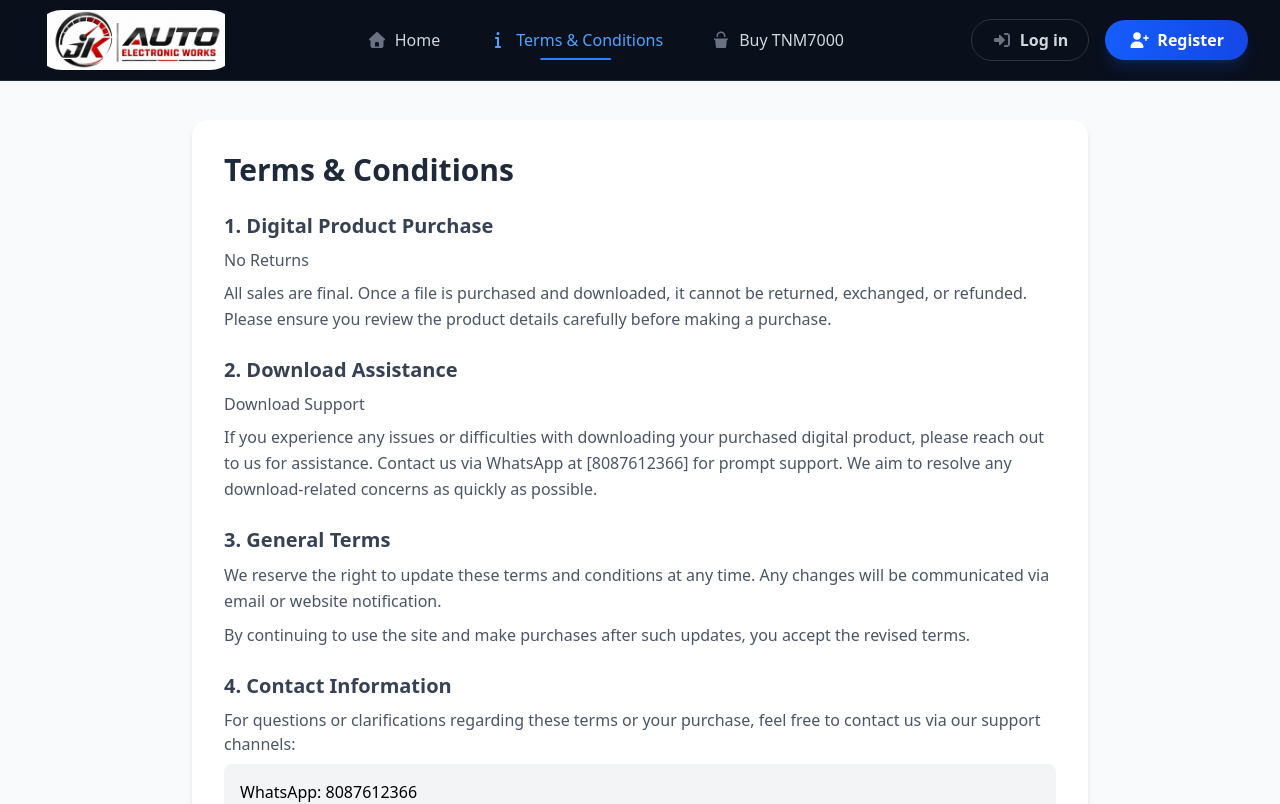
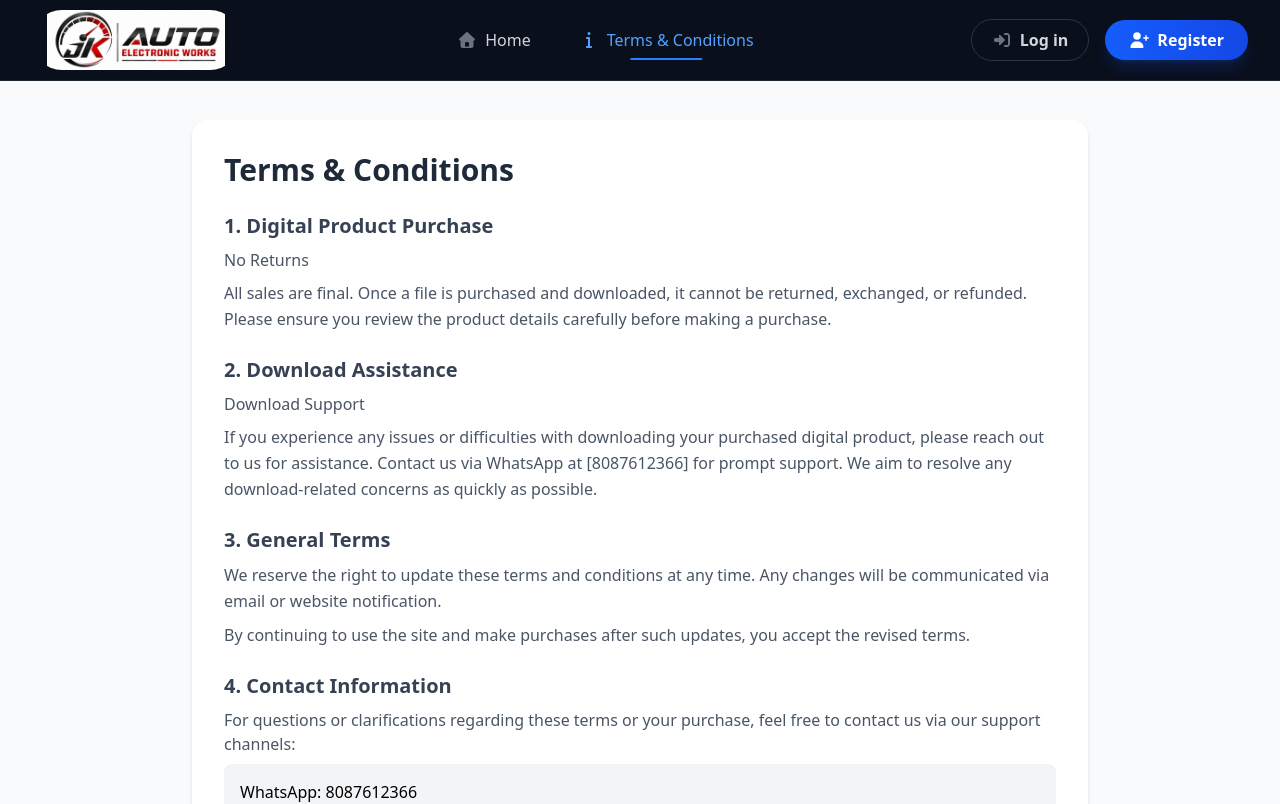
Before and after one commit to deveshwadibhasme/jk-automobile, a React (Vite) app in the folder client/: page /terms in a window 1280 px wide. Shown: the top 804 px of the page. Built offline with nearby package versions, Linux system fonts and the light colour scheme.

Commit message:
Update navigation items to use optional chaining
Refactor navigation items to use optional chaining for safety.

```diff
--- a/client/src/components/layout/Header.jsx
+++ b/client/src/components/layout/Header.jsx
@@ -55,12 +55,7 @@ const Header = () => {
   const navItems = [
     { path: "/", label: "Home", icon: faHouse },
     { path: "/terms", label: "Terms & Conditions", icon: faInfo },
-    {
-      external: true,
-      href: "https://tnm.jkautoelectronicworks.com/",
-      label: "Buy TNM7000",
-      icon: faBucket,
-    },
+
   ];
 
   return (
@@ -100,18 +95,18 @@ const Header = () => {
             <nav className="hidden md:flex items-center gap-1 lg:gap-2">
               {navItems.map((item, idx) => (
                 <div key={idx}>
-                  {item.external ? (
+                  {item?.external ? (
                     <a
-                      href={item.href}
+                      href={item?.href}
                       target="_blank"
                       rel="noopener noreferrer"
                       className="group relative px-4 lg:px-5 py-2 rounded-full flex items-center gap-2 text-sm lg:text-base font-medium text-gray-300 hover:text-blue-400 transition-all duration-300"
                     >
                       <FontAwesomeIcon
-                        icon={item.icon}
+                        icon={item?.icon}
                         className="text-gray-500 group-hover:text-blue-400 transition-all duration-300 text-sm lg:text-base"
                       />
-                      <span>{item.label}</span>
+                      <span>{item?.label}</span>
                       <span className="absolute bottom-0 left-1/2 w-0 h-0.5 bg-blue-500 rounded-full transition-all duration-300 group-hover:w-4/12 group-hover:left-1/2 group-hover:-translate-x-1/2"></span>
                     </a>
                   ) : (
@@ -243,19 +238,19 @@ const Header = () => {
           <nav className="flex-1 p-5 space-y-2">
             {navItems.map((item, idx) => (
               <div key={idx}>
-                {item.external ? (
+                {item?.external ? (
                   <a
-                    href={item.href}
+                    href={item?.href}
                     target="_blank"
                     rel="noopener noreferrer"
                     className="flex items-center gap-3 p-4 rounded-xl bg-[#1A2333] text-gray-300 font-medium hover:bg-[#2A3444] hover:text-blue-400 transition-all duration-200 group"
                     onClick={closeMobileMenu}
                   >
                     <FontAwesomeIcon
-                      icon={item.icon}
+                      icon={item?.icon}
                       className="text-gray-500 group-hover:text-blue-400 transition-colors w-5"
                     />
-                    <span>{item.label}</span>
+                    <span>{item?.label}</span>
                   </a>
                 ) : (
                   <Link
```
